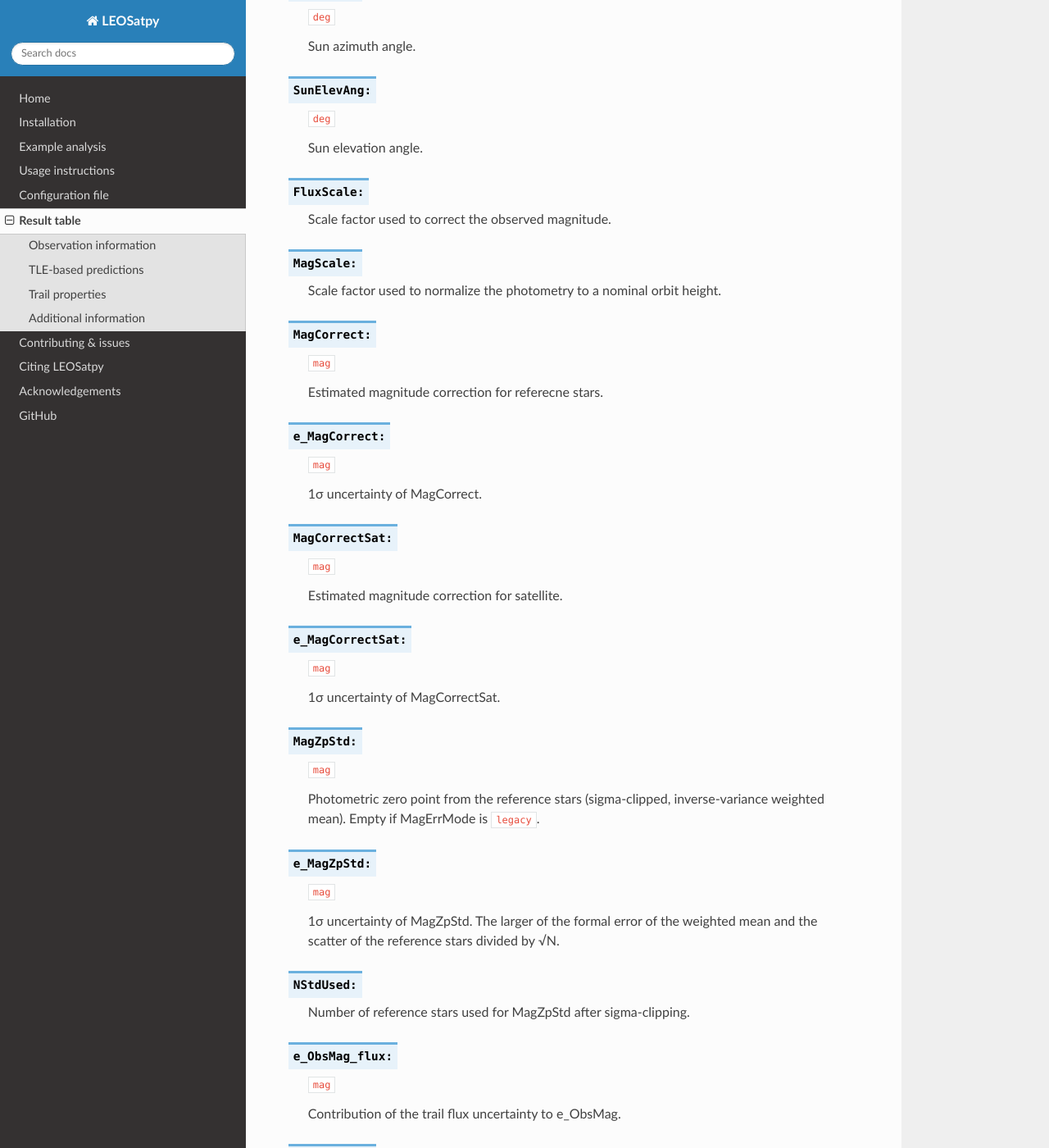
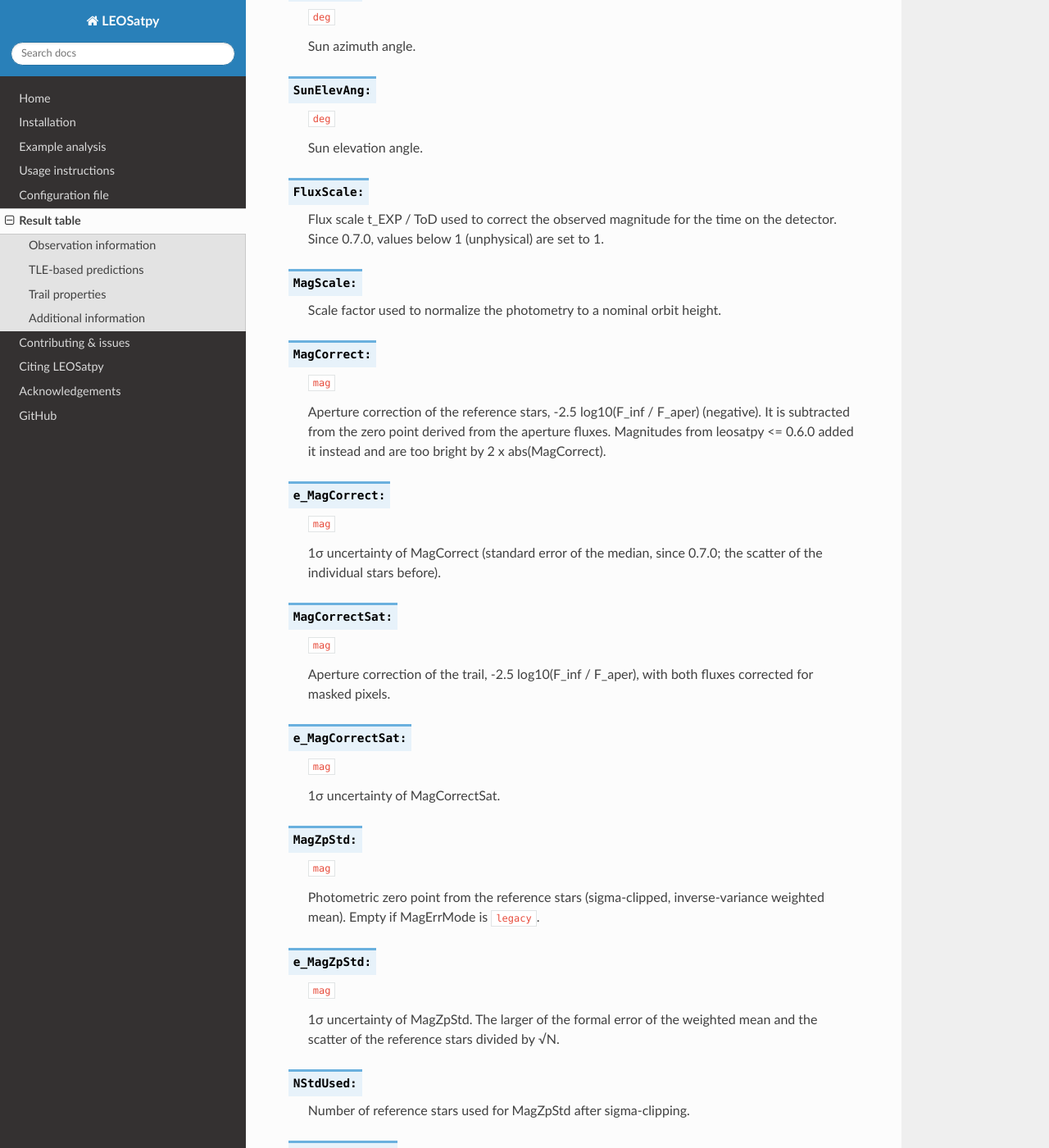
Before and after one commit to CLEOsat-group/leosatpy, a Sphinx documentation site: the page built from docs/source/tablefile.rst, in a window 1280 px wide and 1400 px high, scrolled down 7853 px. Shown: the whole window at 82% size. Built offline with Sphinx 7.4.7 and the Read the Docs theme 3.1.0, drawn with Linux system fonts in a browser that asks for light colours; some of the changed text lies outside the part shown.

Commit message:
Release 0.7.0: corrected satellite photometry and image units
- Satellite magnitudes from 0.7.0 differ from those of 0.6.0 and earlier
  (aperture-correction sign, masked trail flux, unit handling); see
  CHANGELOG.md. Do not mix result tables of the two versions.
- New CHANGELOG.md; result table docs describe MagCorrect, FluxScale,
  TrailMaskFrac and TrailFillFactor.
- Bump version to 0.7.0.

Co-Authored-By: Claude Opus 5.5 <noreply@anthropic.com>

```diff
--- a/docs/source/tablefile.rst
+++ b/docs/source/tablefile.rst
@@ -390,7 +390,8 @@ Trail properties
 
 .. py:function:: FluxScale:
 
-   Scale factor used to correct the observed magnitude.
+   Flux scale t_EXP / ToD used to correct the observed magnitude for the time on the detector.
+   Since 0.7.0, values below 1 (unphysical) are set to 1.
 
 .. py:function:: MagScale:
 
@@ -400,19 +401,22 @@ Trail properties
 
    ``mag``
 
-   Estimated magnitude correction for referecne stars.
+   Aperture correction of the reference stars, -2.5 log10(F_inf / F_aper) (negative).
+   It is subtracted from the zero point derived from the aperture fluxes.
+   Magnitudes from leosatpy <= 0.6.0 added it instead and are too bright by 2 x abs(MagCorrect).
 
 .. py:function:: e_MagCorrect:
 
    ``mag``
 
-   1σ uncertainty of MagCorrect.
+   1σ uncertainty of MagCorrect (standard error of the median, since 0.7.0; the scatter of the
+   individual stars before).
 
 .. py:function:: MagCorrectSat:
 
    ``mag``
 
-   Estimated magnitude correction for satellite.
+   Aperture correction of the trail, -2.5 log10(F_inf / F_aper), with both fluxes corrected for masked pixels.
 
 .. py:function:: e_MagCorrectSat:
 
@@ -519,6 +523,15 @@ Trail properties
    ``px``
 
    Trail aperture height.
+
+.. py:function:: TrailMaskFrac:
+
+   Fraction of the pixels in the trail aperture that are masked (stars along the trail, saturated or bad pixels).
+
+.. py:function:: TrailFillFactor:
+
+   Profile-weighted fraction of the trail flux on unmasked pixels. The trail flux is divided by this
+   factor to correct for the masked pixels (since 0.7.0).
 
 
 .. _additional_info:
--- a/leosatpy/utils/version.py
+++ b/leosatpy/utils/version.py
@@ -1 +1 @@
-__version__ = '0.6.0'
+__version__ = '0.7.0'
```
Also changed, not shown: CHANGELOG.md (added, +48 -0 lines), 1 other file.
